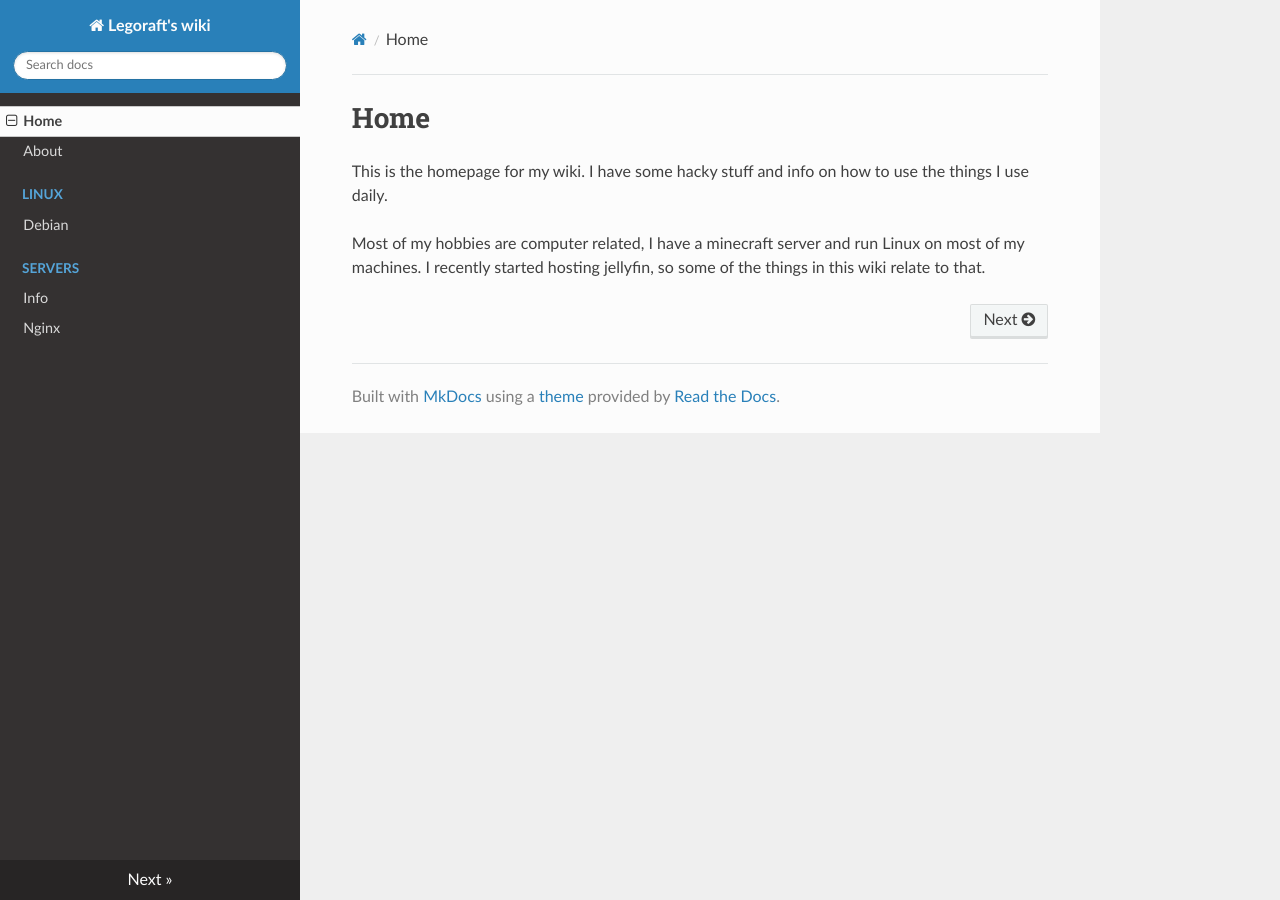
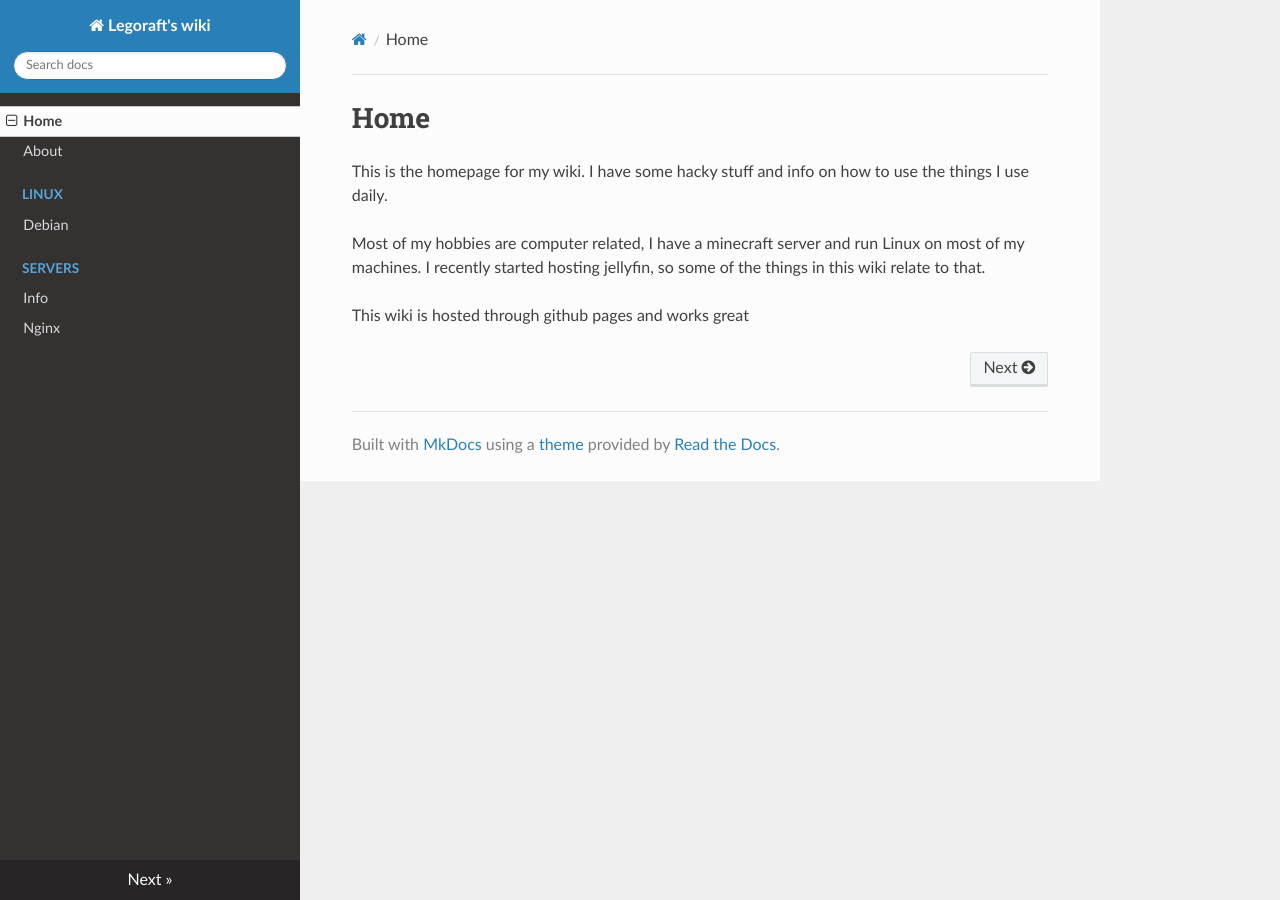
Before and after one commit to legoraft/wiki, an MkDocs documentation site: the page built from docs/index.md, in a window 1280 px wide. Built offline with MkDocs 1.6.1, drawn with Linux system fonts in a browser that asks for light colours; nearby versions of some CDN libraries.

Commit message:
Workflow test

```diff
--- a/docs/index.md
+++ b/docs/index.md
@@ -3,3 +3,5 @@
 This is the homepage for my wiki. I have some hacky stuff and info on how to use the things I use daily.
 
 Most of my hobbies are computer related, I have a minecraft server and run Linux on most of my machines. I recently started hosting jellyfin, so some of the things in this wiki relate to that.
+
+This wiki is hosted through github pages and works great
```
